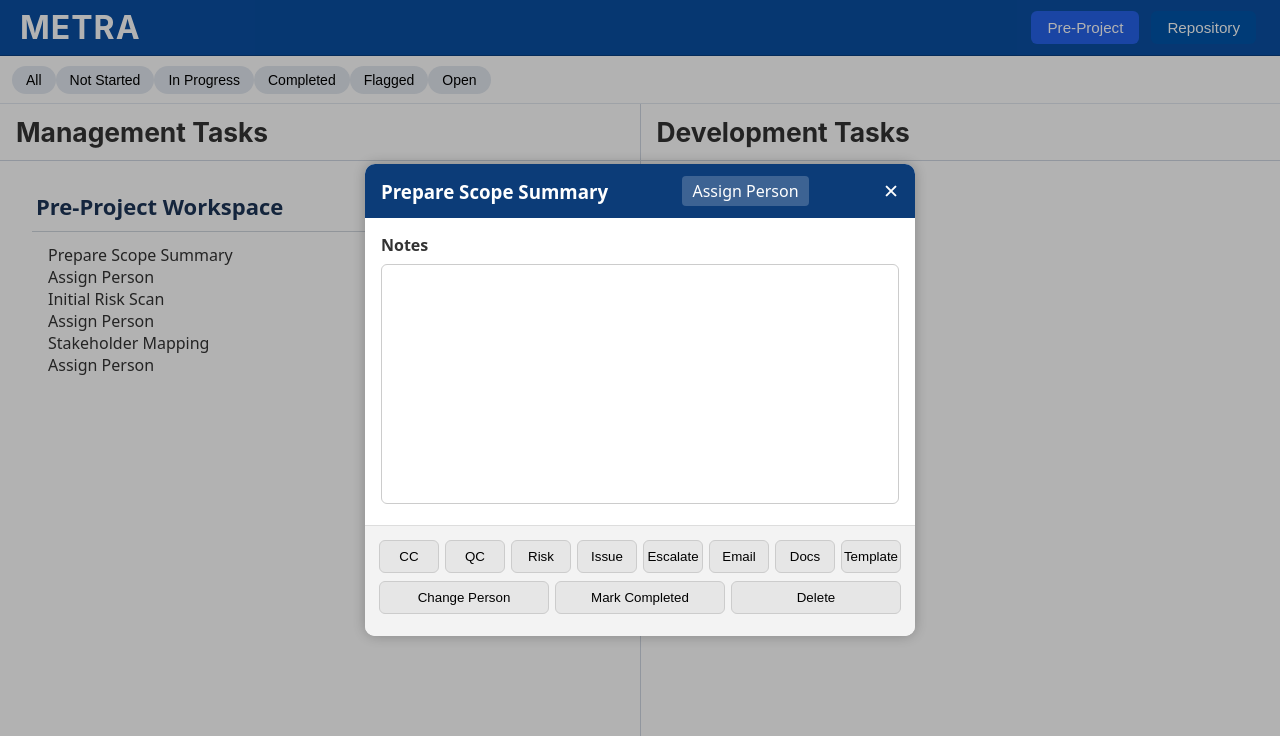
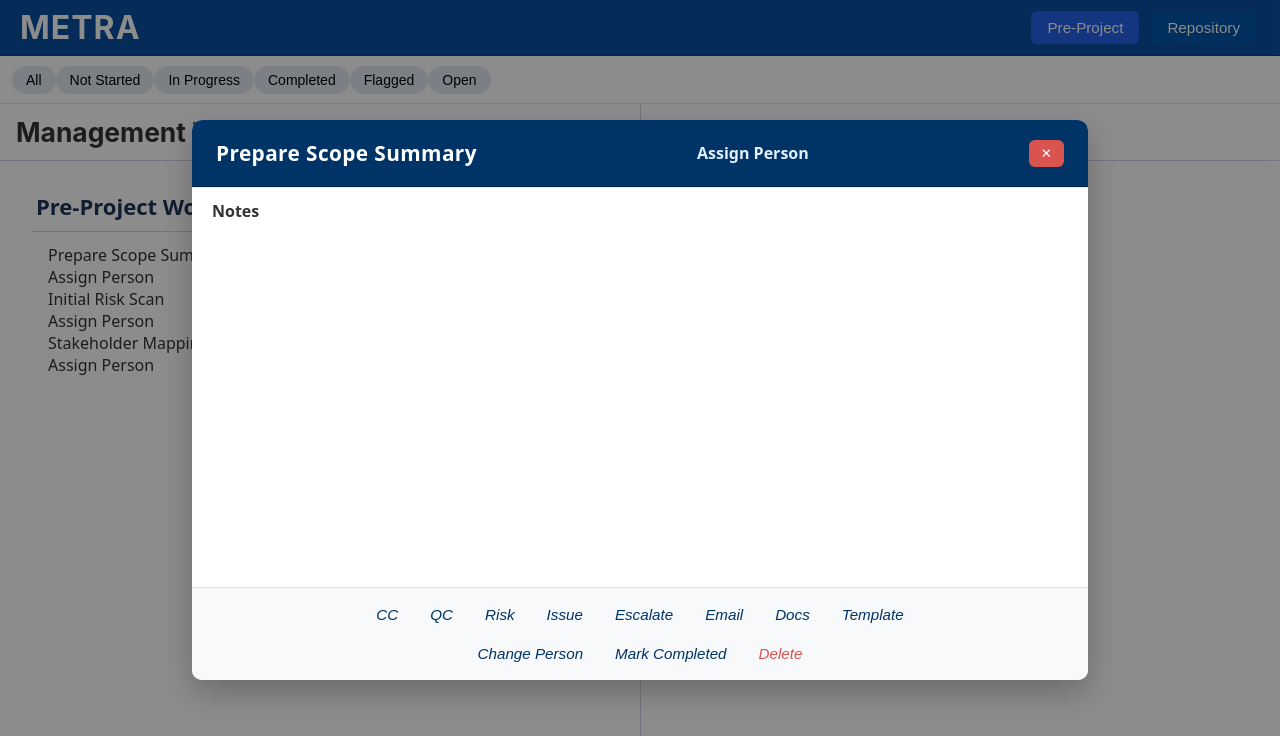
Before and after one commit to johnjkelly1945-ops/project-tracker-vite-pwa-v15, a React (Vite) app: page / in a window 1280 px wide. Both pictures are taken after a click on the element "Prepare Scope Summary". Shown: the top 736 px of the page. Built offline with nearby package versions, Linux system fonts and the light colour scheme.

Commit message:
Baseline – TaskPopup v17.2 Stable (history protection + silent lock + instant assign fix)

```diff
--- a/src/Styles/TaskPopup.css
+++ b/src/Styles/TaskPopup.css
@@ -1,112 +1,179 @@
 /* ======================================================================
    METRA – TaskPopup.css
-   Minimal Original Styling (Pre-Option-1)
-   ----------------------------------------------------------------------
-   ✔ Clean white popup
-   ✔ No shading, no indent, no tint
-   ✔ Stable behaviour
+   Cosmetic Phase 6 – Timestamp Indent (Safe)
    ====================================================================== */
 
 .taskpopup-overlay {
   position: fixed;
-  top: 0;
-  left: 0;
-  width: 100%;
-  height: 100%;
-  background: rgba(0,0,0,0.3);
+  inset: 0;
+  background: rgba(0, 0, 0, 0.45);
   display: flex;
+  justify-content: center;
   align-items: center;
-  justify-content: center;
-  z-index: 2000;
+  z-index: 1000;
 }
 
+/* ---- Popup Window (70% of window) ----------------------------------- */
 .taskpopup-window {
-  background: white;
-  width: 550px;
-  max-height: 80vh;
+  width: 70vw;
+  height: 70vh;
+  background: #ffffff;
   border-radius: 10px;
   display: flex;
   flex-direction: column;
+  box-shadow: 0 12px 32px rgba(0, 0, 0, 0.25);
   overflow: hidden;
-  box-shadow: 0 0 14px rgba(0,0,0,0.25);
 }
 
+/* ---- Header ---------------------------------------------------------- */
 .tp-header {
-  background: #0c3c78;
-  color: white;
-  padding: 12px 16px;
+  padding: 18px 24px;
+  background: #003366;
+  border-bottom: 1px solid #00224d;
   display: flex;
   justify-content: space-between;
   align-items: center;
+  color: white;
+  gap: 16px;
+}
+
+.tp-header h3 {
+  margin: 0;
+  font-size: 1.3rem;
+  font-weight: 700;
+  color: white;
+  letter-spacing: 0.4px;
+}
+
+.tp-person {
+  font-size: 1rem;
+  cursor: pointer;
+  color: #e2efff;
+  font-weight: 600;
+  padding: 4px 8px;
+  border-radius: 4px;
+}
+
+.tp-person:hover {
+  background: rgba(255, 255, 255, 0.15);
+  color: #ffffff;
 }
 
 .tp-close-btn {
-  background: none;
+  background: #d9534f;
+  color: white;
   border: none;
-  color: white;
-  font-size: 1.2rem;
+  border-radius: 6px;
+  padding: 6px 12px;
   cursor: pointer;
 }
 
-.tp-person {
-  background: rgba(255,255,255,0.2);
-  padding: 4px 10px;
-  border-radius: 4px;
-  cursor: pointer;
+.tp-close-btn:hover {
+  background: #c9302c;
 }
 
+/* ---- BODY ------------------------------------------------------------ */
 .tp-body {
-  padding: 16px;
   flex: 1;
-  overflow-y: auto;
+  padding: 0;
+  display: flex;
+  flex-direction: column;
+  overflow: hidden;
 }
 
-.tp-body h4 {
-  margin-bottom: 8px;
+/* Soft divider above notes */
+.tp-body::before {
+  content: "";
+  display: block;
+  width: 100%;
+  height: 1px;
+  background: #e5eaf0;
 }
 
+/* Notes label */
+.tp-body h4 {
+  margin: 12px 20px 8px 20px;
+}
+
+/* ---- Notes (with indent for timestamp lines) ------------------------- */
 .tp-note-draft {
+  flex: 1;
   width: 100%;
-  height: 240px;
   resize: none;
-  border: 1px solid #ccc;
-  border-radius: 6px;
-  padding: 10px;
-  font-size: 0.95rem;
-  outline: none;
+  padding: 2px 20px;
+  border: none !important;
+  background: transparent !important;
+  outline: none !important;
+  font-size: 1rem;
+  line-height: 1.45;
+  overflow-y: auto;
+  color: #000;
   white-space: pre-wrap;
 }
 
-.tp-footer {
-  padding: 14px;
-  background: #f3f3f3;
-  border-top: 1px solid #ddd;
+/* Timestamp indent: lines starting with "[" get a small left indent */
+.tp-note-draft::before {
+  content: "";
 }
 
+/* Apply indent using a safe pattern */
+.tp-note-draft span.timestamp-line {
+  margin-left: 8px;
+  display: block;
+}
+
+/* ---- Footer ---------------------------------------------------------- */
+.tp-footer {
+  padding: 12px 20px;
+  border-top: 1px solid #d8dee6;
+  background: #f7f9fb;
+  display: flex;
+  flex-direction: column;
+  gap: 10px;
+}
+
+/* ---- Centered Rows --------------------------------------------------- */
 .tp-gov-row,
 .tp-action-row {
   display: flex;
-  justify-content: space-between;
-  margin-bottom: 8px;
+  justify-content: center;
+  gap: 12px;
 }
 
+/* ---- Divider Between Rows ------------------------------------------- */
+.tp-divider {
+  width: 100%;
+  height: 1px;
+  background: #e5eaf0;
+  margin: 6px 0;
+}
+
+/* ---- Buttons: unboxed + italic -------------------------------------- */
 .tp-gov-row button,
 .tp-action-row button {
-  flex: 1;
-  margin-right: 6px;
-  padding: 8px 0;
-  border-radius: 6px;
-  border: 1px solid #ccc;
-  background: #e6e6e6;
+  padding: 6px 10px;
+  background: transparent !important;
+  border: none !important;
+  font-style: italic;
+  color: #003366;
   cursor: pointer;
+  font-size: 0.95rem;
 }
 
-.tp-gov-row button:last-child,
-.tp-action-row button:last-child {
-  margin-right: 0;
+.tp-gov-row button:hover,
+.tp-action-row button:hover {
+  text-decoration: underline;
 }
 
 .tp-delete {
-  background: #f9d2d2;
-  border-color: #e5b4b4;
+  color: #d9534f !important;
 }
+
+.tp-delete:hover {
+  text-decoration: underline !important;
+}
+/* Balance spacer in header */
+.tp-spacer {
+  width: 48px;   /* matches close button zone */
+  height: 1px;
+}
--- a/src/components/TaskPopup.jsx
+++ b/src/components/TaskPopup.jsx
@@ -1,6 +1,6 @@
 /* ======================================================================
    METRA – TaskPopup.jsx
-   v17 – Absolute History Protection (A1) + True Merge (V1) + D1 Blank Draft
+   v17.2 – Instant ChangePerson Close + Silent Lock Mode
    ----------------------------------------------------------------------
    PURPOSE:
    ✔ One visible textarea (unchanged look)
@@ -9,7 +9,9 @@
    ✔ True merge: history + draft shown together
    ✔ Commit only if draft has text
    ✔ Timestamp on same line as entry
-   ✔ 1-second close delay
+   ✔ 1-second close delay for normal close
+   ✔ NEW: Instant close for Change Person (fixes hidden overlay issue)
+   ✔ Silent lock mode – popup inactive until person assigned
    ====================================================================== */
 
 import React, { useState, useEffect, useRef } from "react";
@@ -17,6 +19,11 @@ import "../Styles/TaskPopup.css";
 
 export default function TaskPopup({ task, onClose, onUpdate }) {
   if (!task) return null;
+
+  /* ---------------------------------------------------------------
+     LOCK MODE: Task is inactive until assigned
+     --------------------------------------------------------------- */
+  const isLocked = !task.person || task.person.trim() === "";
 
   /* ---------------------------------------------------------------
      NORMALISE HISTORY (stored notes)
@@ -30,10 +37,7 @@ export default function TaskPopup({ task, onClose, onUpdate }) {
 
   const historyText = normaliseNotes(task.notes).trimEnd();
 
-  /* D1: Draft always empty on open */
   const [draftText, setDraftText] = useState("");
-
-  /* Unified visible text (history + draft) */
   const [visibleText, setVisibleText] = useState("");
   const areaRef = useRef(null);
 
@@ -41,9 +45,7 @@ export default function TaskPopup({ task, onClose, onUpdate }) {
      RENDER MERGED TEXT ON OPEN
      --------------------------------------------------------------- */
   useEffect(() => {
-    // Always render history + 2 newlines + empty draft
     const merged = historyText + (historyText ? "\n\n" : "") + draftText;
-
     setVisibleText(merged);
 
     // place cursor after history
@@ -57,20 +59,18 @@ export default function TaskPopup({ task, onClose, onUpdate }) {
   }, [historyText]);
 
   /* ---------------------------------------------------------------
-     ON TYPING – allow changes only to draft region
+     ON TYPING – allow changes only to draft region (unless locked)
      --------------------------------------------------------------- */
   const handleChange = (e) => {
+    if (isLocked) return;
+
     const newValue = e.target.value;
-
     const boundary = historyText.length + (historyText ? 2 : 0);
-
-    // Extract draft portion only (text after boundary)
     const newDraft = newValue.slice(boundary);
 
     setDraftText(newDraft);
     setVisibleText(historyText + (historyText ? "\n\n" : "") + newDraft);
 
-    // Force cursor to stay in draft area
     setTimeout(() => {
       if (areaRef.current) {
         if (areaRef.current.selectionStart < boundary) {
@@ -95,14 +95,18 @@ export default function TaskPopup({ task, onClose, onUpdate }) {
   };
 
   /* ---------------------------------------------------------------
-     COMMIT ENTRY (only if draft contains text)
+     COMMIT ENTRY (only if draft contains text and unlocked)
      --------------------------------------------------------------- */
   const commitEntry = () => {
     return new Promise((resolve) => {
+      if (isLocked) {
+        resolve(null);
+        return;
+      }
+
       const trimmed = draftText.trim();
-
       if (trimmed === "") {
-        resolve(null); // nothing to commit
+        resolve(null);
         return;
       }
 
@@ -111,8 +115,8 @@ export default function TaskPopup({ task, onClose, onUpdate }) {
 
       const updatedHistory =
         historyText
-        ? `${historyText}\n\n${entry}`
-        : entry;
+          ? `${historyText}\n\n${entry}`
+          : entry;
 
       onUpdate({
         notes: updatedHistory + "\n\n",
@@ -124,25 +128,33 @@ export default function TaskPopup({ task, onClose, onUpdate }) {
   };
 
   /* ---------------------------------------------------------------
-     CLOSE POPUP (always with 1-second delay)
+     CLOSE POPUP (1-second delay unless Change Person)
      --------------------------------------------------------------- */
   const handleClose = async () => {
     await commitEntry();
-
     setTimeout(() => {
       onClose();
     }, 1000);
   };
 
-  /* Footer actions (force commit) */
-  const doAction = async (fields) => {
-    await commitEntry();
-    onUpdate(fields);
-    setTimeout(() => onClose(), 1000);
+  /* ---------------------------------------------------------------
+     INSTANT CHANGE PERSON FIX
+     --------------------------------------------------------------- */
+  const handleChangePerson = async () => {
+    await commitEntry();          // commit if allowed
+    onUpdate({ changePerson: true });
+    onClose();                    // <<< INSTANT CLOSE: FIX
   };
 
-  const handleChangePerson = () => {
-    doAction({ changePerson: true });
+  /* ---------------------------------------------------------------
+     FOOTER ACTIONS
+     --------------------------------------------------------------- */
+  const doAction = async (fields) => {
+    if (!isLocked) {
+      await commitEntry();
+      onUpdate(fields);
+    }
+    setTimeout(() => onClose(), 1000);
   };
 
   /* ---------------------------------------------------------------
@@ -154,9 +166,11 @@ export default function TaskPopup({ task, onClose, onUpdate }) {
 
         <div className="tp-header">
           <h3>{task.title}</h3>
+
           <div className="tp-person" onClick={handleChangePerson}>
             {task.person || "Assign Person"}
           </div>
+
           <button className="tp-close-btn" onClick={handleClose}>✕</button>
         </div>
 
@@ -168,27 +182,29 @@ export default function TaskPopup({ task, onClose, onUpdate }) {
             className="tp-note-draft"
             value={visibleText}
             onChange={handleChange}
+            readOnly={isLocked}
           />
         </div>
 
         <div className="tp-footer">
+
           <div className="tp-gov-row">
-            <button onClick={() => doAction({ gov: "CC" })}>CC</button>
-            <button onClick={() => doAction({ gov: "QC" })}>QC</button>
-            <button onClick={() => doAction({ gov: "Risk" })}>Risk</button>
-            <button onClick={() => doAction({ gov: "Issue" })}>Issue</button>
-            <button onClick={() => doAction({ gov: "Escalate" })}>Escalate</button>
-            <button onClick={() => doAction({ gov: "Email" })}>Email</button>
-            <button onClick={() => doAction({ gov: "Docs" })}>Docs</button>
-            <button onClick={() => doAction({ gov: "Template" })}>Template</button>
+            <button onClick={() => !isLocked && doAction({ gov: "CC" })}>CC</button>
+            <button onClick={() => !isLocked && doAction({ gov: "QC" })}>QC</button>
+            <button onClick={() => !isLocked && doAction({ gov: "Risk" })}>Risk</button>
+            <button onClick={() => !isLocked && doAction({ gov: "Issue" })}>Issue</button>
+            <button onClick={() => !isLocked && doAction({ gov: "Escalate" })}>Escalate</button>
+            <button onClick={() => !isLocked && doAction({ gov: "Email" })}>Email</button>
+            <button onClick={() => !isLocked && doAction({ gov: "Docs" })}>Docs</button>
+            <button onClick={() => !isLocked && doAction({ gov: "Template" })}>Template</button>
           </div>
 
           <div className="tp-action-row">
             <button onClick={handleChangePerson}>Change Person</button>
-            <button onClick={() => doAction({ status: "Completed" })}>
+            <button onClick={() => !isLocked && doAction({ status: "Completed" })}>
               Mark Completed
             </button>
-            <button className="tp-delete" onClick={() => doAction({ delete: true })}>
+            <button className="tp-delete" onClick={() => !isLocked && doAction({ delete: true })}>
               Delete
             </button>
           </div>
```
